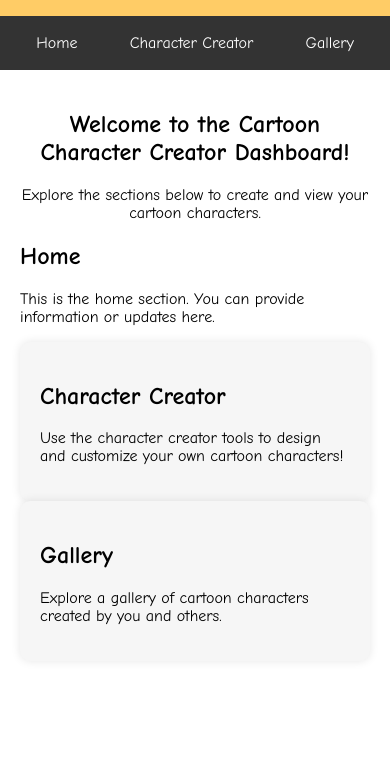
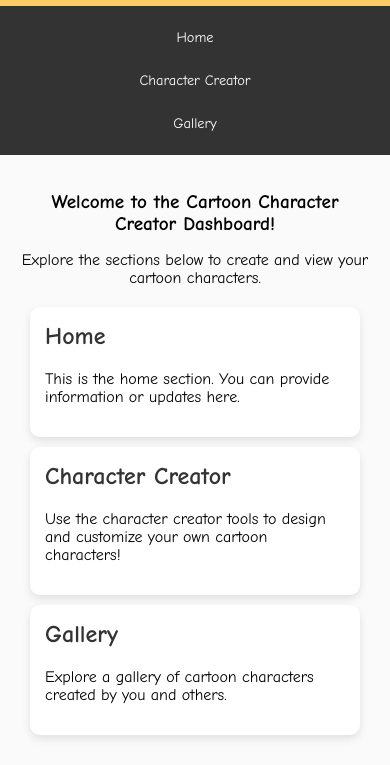
Before and after one commit to Yogajanmaaparajita/Cartoon-login-page, a plain HTML site: page dashboard.html in a window 390 px wide. Shown: the part 84-849 px from the top of the page. Drawn offline with Linux system fonts and the light colour scheme.

Commit message:
Update dashboard.html

```diff
--- a/dashboard.html
+++ b/dashboard.html
@@ -8,28 +8,30 @@
     body {
       margin: 0;
       font-family: 'Comic Sans MS', cursive, sans-serif;
+      background-color: #fafafa;
     }
 
     header {
       background-color: #ffcc66;
-      padding: 10px;
+      padding: 15px;
       text-align: center;
     }
 
     nav {
       background-color: #333;
-      color: #fff;
       display: flex;
-      justify-content: space-around;
+      justify-content: center;
+      flex-wrap: wrap;
       padding: 10px;
     }
 
     nav a {
       color: #fff;
       text-decoration: none;
-      padding: 8px 16px;
+      padding: 10px 15px;
       border-radius: 5px;
       transition: background-color 0.3s;
+      margin: 5px;
     }
 
     nav a:hover {
@@ -46,24 +48,50 @@
     }
 
     .section-content {
-      max-width: 800px;
-      margin: 0 auto;
+      max-width: 900px;
+      margin: 20px auto;
+      padding: 20px;
+      background-color: #fff;
+      border-radius: 10px;
+      box-shadow: 0 4px 8px rgba(0, 0, 0, 0.1);
     }
 
-    /* Add specific styling for different sections as needed */
-
-    .character-creator {
-      background-color: #f6f6f6;
-      padding: 20px;
-      border-radius: 10px;
-      box-shadow: 0 0 10px rgba(0, 0, 0, 0.1);
+    .section-content h2 {
+      margin-top: 0;
+      color: #333;
     }
 
-    .gallery {
-      background-color: #f6f6f6;
-      padding: 20px;
-      border-radius: 10px;
-      box-shadow: 0 0 10px rgba(0, 0, 0, 0.1);
+    /* Responsive Design */
+    @media (max-width: 768px) {
+      nav {
+        flex-direction: column;
+        align-items: center;
+      }
+
+      nav a {
+        width: 90%;
+        text-align: center;
+      }
+
+      .section-content {
+        margin: 10px;
+        padding: 15px;
+      }
+    }
+
+    @media (max-width: 480px) {
+      header h1 {
+        font-size: 1.5rem;
+      }
+
+      .welcome-message h2 {
+        font-size: 1.2rem;
+      }
+
+      nav a {
+        font-size: 0.9rem;
+        padding: 8px;
+      }
     }
   </style>
 </head>
@@ -74,9 +102,9 @@
   </header>
 
   <nav>
-    <a href="home.html">Home</a>
-    <a href="https://www.canva.com/create/cartoons/">Character Creator</a>
-    <a href="https://pixabay.com/images/search/cartoon%20characters/">Gallery</a>
+    <a href="#home">Home</a>
+    <a href="#character-creator">Character Creator</a>
+    <a href="#gallery">Gallery</a>
   </nav>
 
   <div class="dashboard-content">
@@ -90,16 +118,14 @@
       <p>This is the home section. You can provide information or updates here.</p>
     </div>
 
-    <div class="section-content character-creator" id="character-creator">
+    <div class="section-content" id="character-creator">
       <h2>Character Creator</h2>
       <p>Use the character creator tools to design and customize your own cartoon characters!</p>
-      <!-- Add specific content for the character creator section -->
     </div>
 
-    <div class="section-content gallery" id="gallery">
+    <div class="section-content" id="gallery">
       <h2>Gallery</h2>
       <p>Explore a gallery of cartoon characters created by you and others.</p>
-      <!-- Add specific content for the gallery section -->
     </div>
   </div>
 
```
